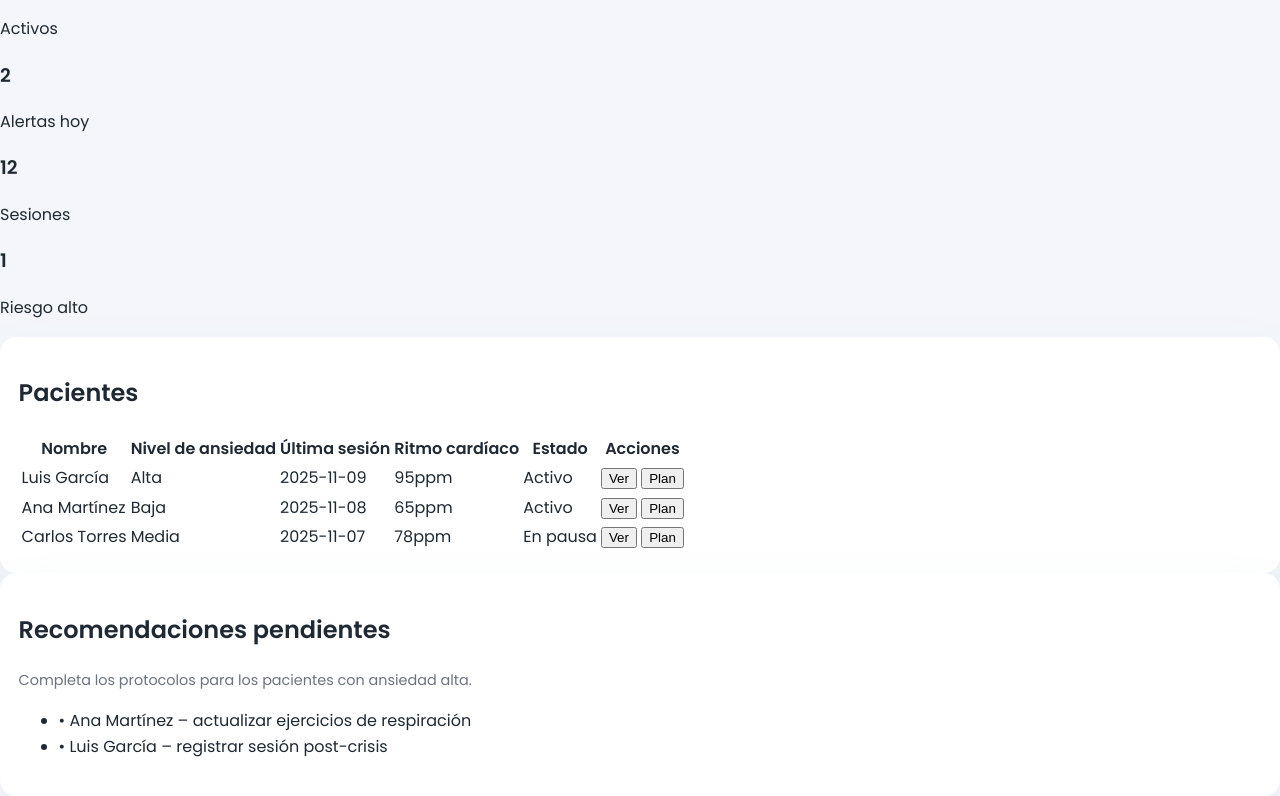
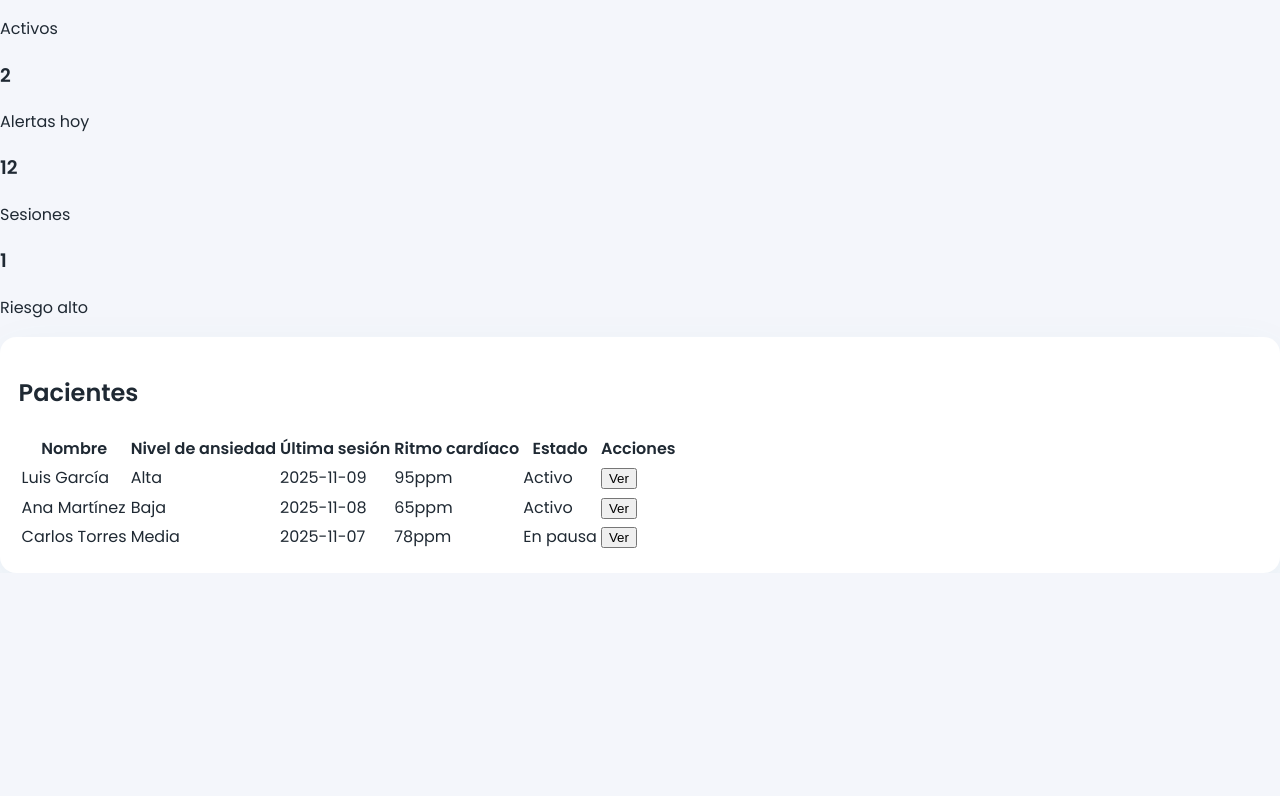
Before and after one commit to Fabrizio875/FNEWOFNEWOFEWF, a website: page pages/psicologo/dashboard.html in a window 1280 px wide. Shown: the part 455-1251 px from the top of the page. After the commit the page ends 1028 px from the top, so only its background shows below. Drawn offline with Linux system fonts and the light colour scheme.

Commit message:
Update dashboard.html

```diff
--- a/pages/psicologo/dashboard.html
+++ b/pages/psicologo/dashboard.html
@@ -7,11 +7,9 @@
   <link
     href="https://fonts.googleapis.com/css2?family=Montserrat:wght@600;700&family=Poppins:wght@300;400;500;600&display=swap"
     rel="stylesheet">
-  <!-- 👇 desde /pages/psychologist/ hasta /public/assets/... -->
   <link rel="stylesheet" href="../../assets/styles/styles.css">
 </head>
 <body class="layout">
-  <!-- SIDEBAR -->
   <aside class="sidebar">
     <div class="doctor-card">
       <img src="https://i.pravatar.cc/80?img=3" alt="Doctor" class="doctor-avatar">
@@ -28,7 +26,6 @@
     </nav>
   </aside>
 
-  <!-- MAIN -->
   <div class="main-area">
     <header class="topbar">
       <div class="search-box">
@@ -47,7 +44,6 @@
         <button class="btn-primary">+ Nuevo paciente</button>
       </div>
 
-      <!-- KPIs -->
       <section class="kpi-row">
         <div class="kpi-card kpi-green">
           <h3>5</h3>
@@ -67,7 +63,6 @@
         </div>
       </section>
 
-      <!-- TABLA -->
       <section class="card">
         <h2 class="card-title">Pacientes</h2>
         <div class="table-wrapper">
@@ -89,10 +84,7 @@
                 <td>2025-11-09</td>
                 <td>95ppm</td>
                 <td><span class="pill pill-success">Activo</span></td>
-                <td>
-                    <button class="btn-outline">Ver</button>
-                    <button class="btn-outline">Plan</button>
-                </td>
+                <td><button class="btn-outline">Ver</button></td>
               </tr>
               <tr>
                 <td>Ana Martínez</td>
@@ -100,10 +92,7 @@
                 <td>2025-11-08</td>
                 <td>65ppm</td>
                 <td><span class="pill pill-success">Activo</span></td>
-                <td>
-                    <button class="btn-outline">Ver</button>
-                    <button class="btn-outline">Plan</button>
-                </td>
+                <td><button class="btn-outline">Ver</button></td>
               </tr>
               <tr>
                 <td>Carlos Torres</td>
@@ -111,24 +100,11 @@
                 <td>2025-11-07</td>
                 <td>78ppm</td>
                 <td><span class="pill pill-muted">En pausa</span></td>
-                <td>
-                    <button class="btn-outline">Ver</button>
-                    <button class="btn-outline">Plan</button>
-                </td>
+                <td><button class="btn-outline">Ver</button></td>
               </tr>
             </tbody>
           </table>
         </div>
-      </section>
-
-      <!-- RECOMENDACIONES -->
-      <section class="card">
-        <h2 class="card-title">Recomendaciones pendientes</h2>
-        <p class="muted">Completa los protocolos para los pacientes con ansiedad alta.</p>
-        <ul>
-          <li>• Ana Martínez – actualizar ejercicios de respiración</li>
-          <li>• Luis García – registrar sesión post-crisis</li>
-        </ul>
       </section>
     </main>
   </div>
```
